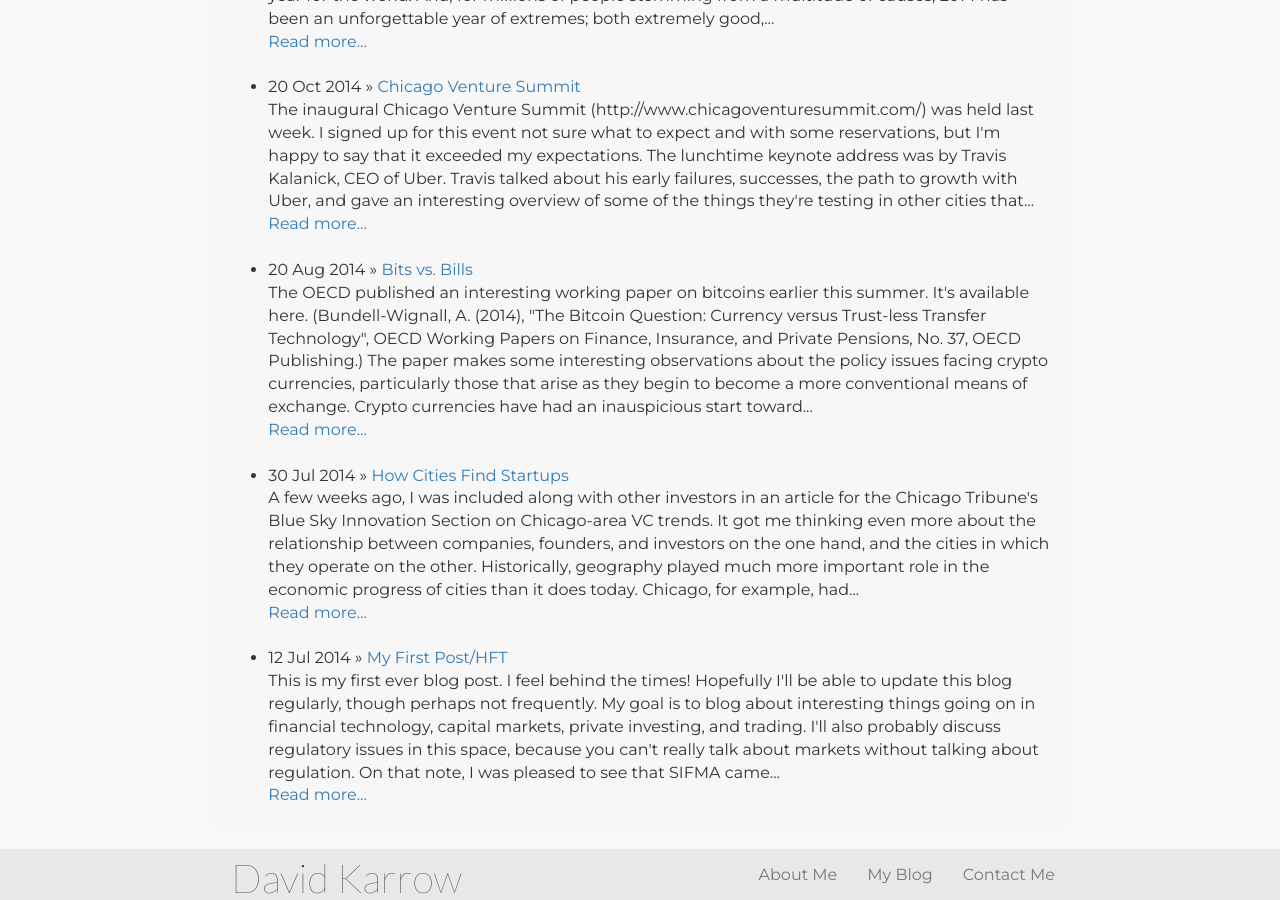
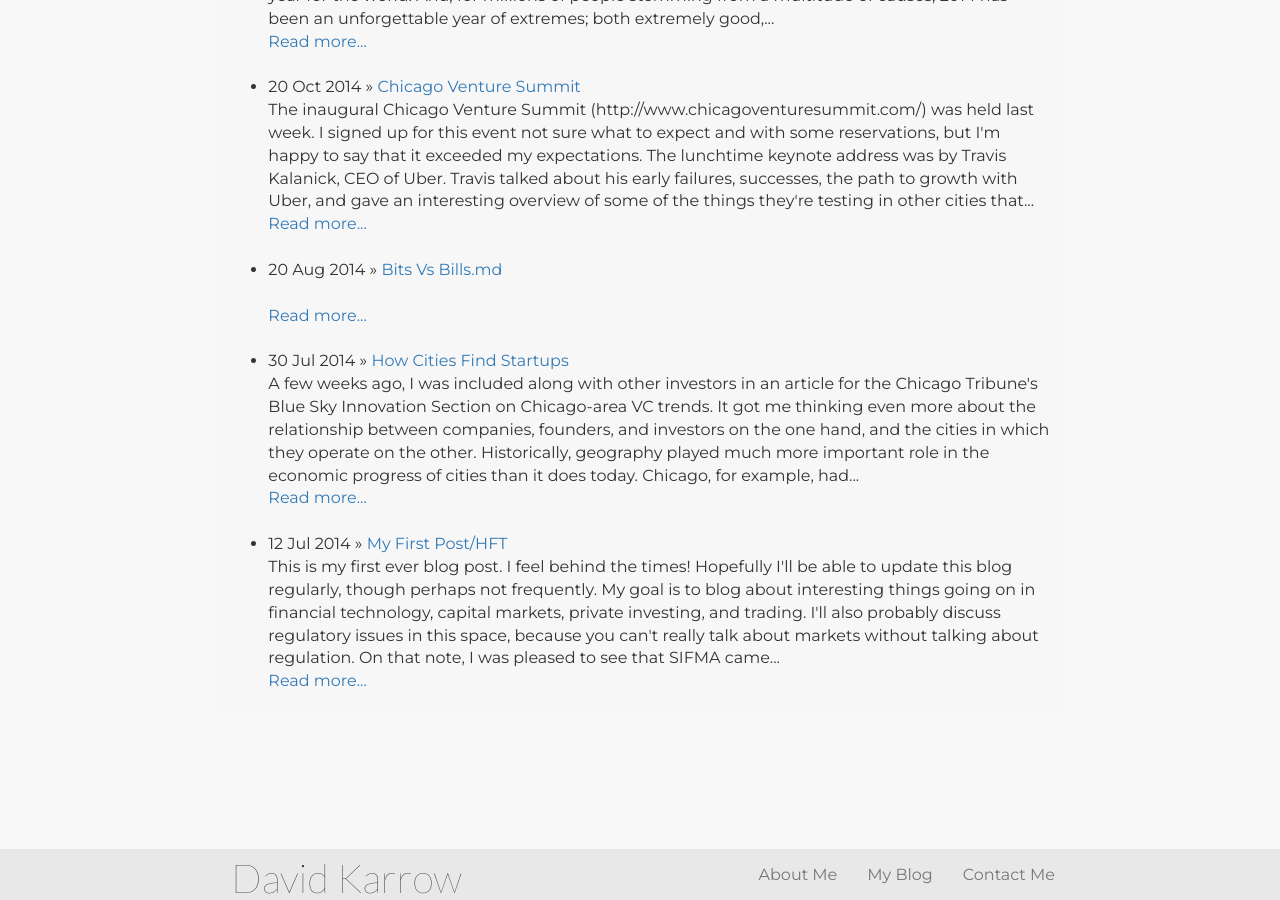
Before and after one commit to dlkarrow/dlkarrow.github.io, a Jekyll site: the page built from blog.html, in a window 1280 px wide and 900 px high, scrolled down 723 px. Built offline with Jekyll 4.4.1, drawn with Linux system fonts in a browser that asks for light colours; nearby versions of some CDN libraries; Markdown is read by kramdown in place of the engine named in the settings.

Commit message:
Update 2014-08-20-Bits-vs-bills.md.html

```diff
--- a/_posts/2014-08-20-Bits-vs-bills.md.html
+++ b/_posts/2014-08-20-Bits-vs-bills.md.html
@@ -1,4 +1,4 @@
----
+<!-- ---
 layout: post
 title: Bits vs. Bills
 ---
@@ -94,4 +94,4 @@
     mined a bitcoin. But then, while we were discussing whose bank account would be provided to the bitcoin exchange for the purpose
     of the transfer (no one was eager to offer theirs up) Mt. Gox, the bitcoin exchange which held our bitcoin, ceased operations,
     and declared that over $400 Million worth of bitcoins had gone missing, of which ours was one.  As far as I know our bitcoin is
-    sill among the lost.</em> </p>
+    sill among the lost.</em> </p>  -->
```
